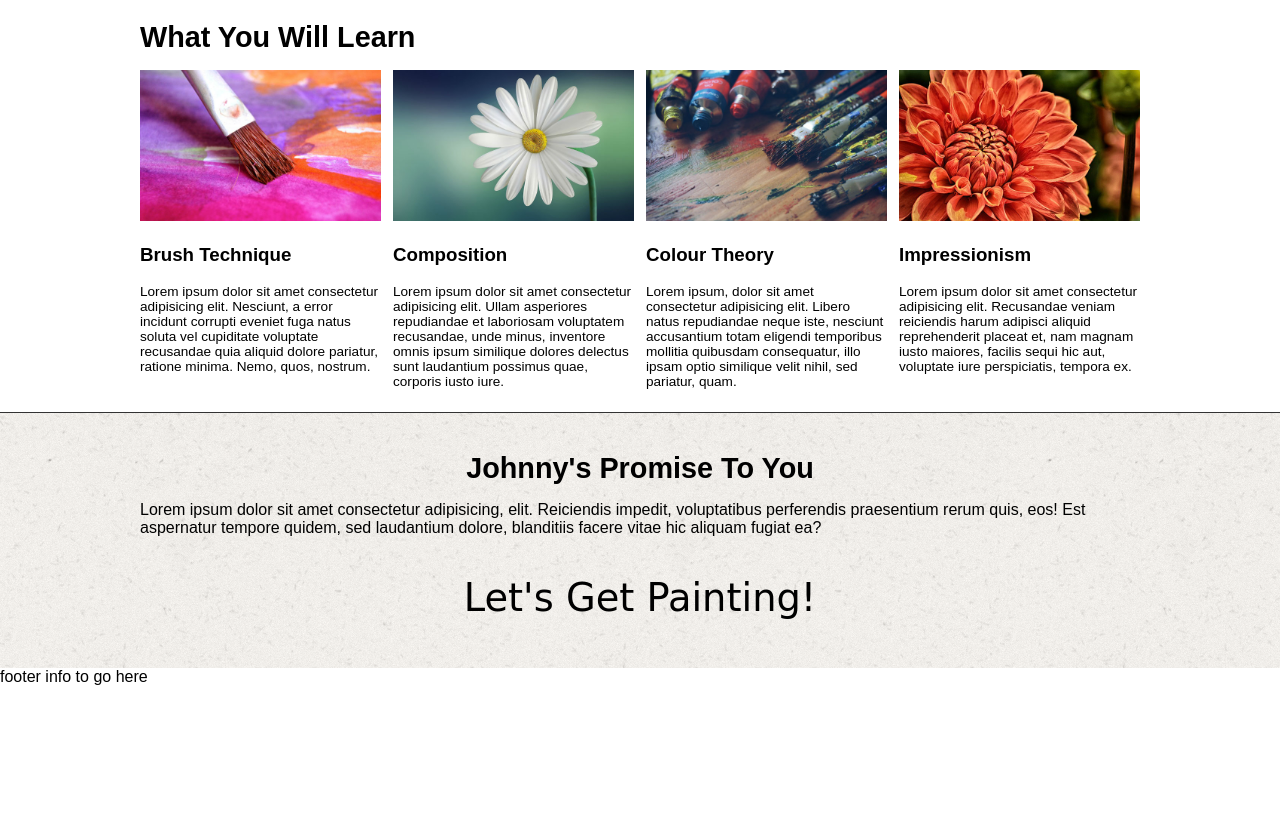
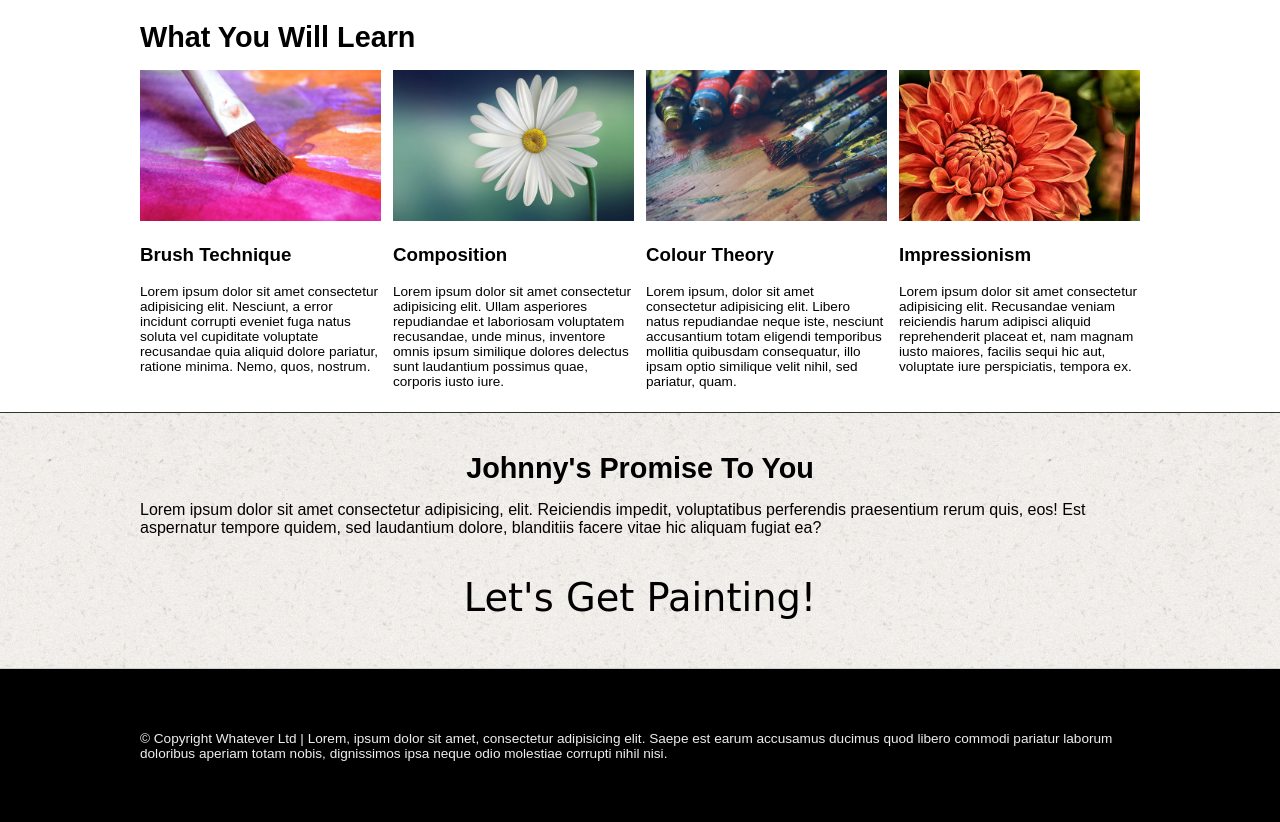
Before and after one commit to trongate/painters_paradise, a plain HTML site: page index.html in a window 1280 px wide. Shown: the part 736-1558 px from the top of the page. Before the commit the page ends 1422 px from the top, so only its background shows below. Drawn offline with Linux system fonts and the light colour scheme; a web font is replaced by a local one.

Commit message:
Finishing up - finished the footer and made the header sticky

```diff
--- a/css/painters_paradise.css
+++ b/css/painters_paradise.css
@@ -17,6 +17,8 @@ header {
   align-items: center;
   justify-content: space-between;
   border-bottom: 1px #ccc solid;
+  top: 0;
+  position: sticky;
 }
 
 header > div,
@@ -154,6 +156,10 @@ h2 {
   font-size: 1.2em;
 }
 
+.sm {
+  font-size: .85em;
+}
+
 .silver-section {
   background-color: silver;
   padding: 2.4em 0 .6em 0;
@@ -188,3 +194,10 @@ h2 {
   padding: 2.4em 0 .6em 0;
   background-image: url(../images/ricepaper.png);
 }
+
+footer {
+  padding: 3em 0;
+  border-top: 1px #ccc solid;
+  background-color: #000;
+  color: #eee;
+}
--- a/index.html
+++ b/index.html
@@ -82,7 +82,9 @@
         </div>
     </section>
     <footer>
-        footer info to go here
+        <div class="container">
+            <p class="sm">&copy; Copyright Whatever Ltd | Lorem, ipsum dolor sit amet, consectetur adipisicing elit. Saepe est earum accusamus ducimus quod libero commodi pariatur laborum doloribus aperiam totam nobis, dignissimos ipsa neque odio molestiae corrupti nihil nisi.</p>
+        </div>
     </footer>
 </body>
 </html>
```
